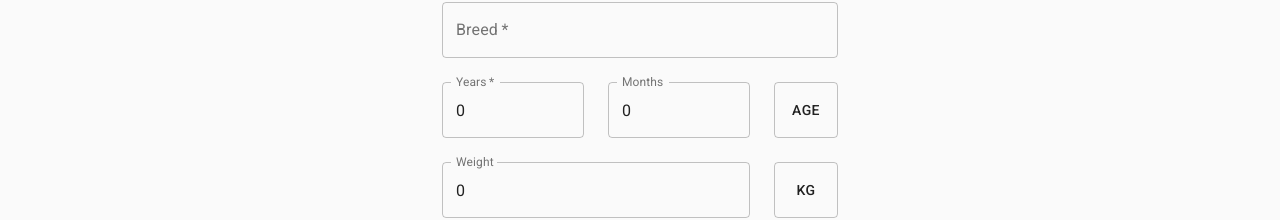
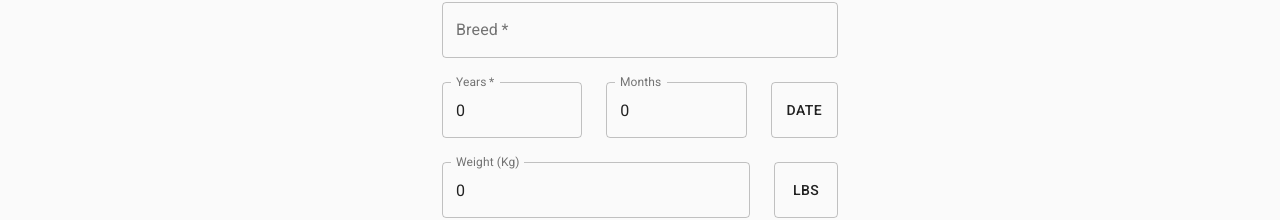
Before and after one commit to Sebsterio/animalysis, a React (Create React App) app in the folder client/: page /add-pet in a window 1280 px wide. Shown: the part 408-628 px from the top of the page. Built offline with nearby package versions, Linux system fonts and the light colour scheme.

Commit message:
minor fix

```diff
--- a/client/src/pages/PetForm/PetForm-formData.js
+++ b/client/src/pages/PetForm/PetForm-formData.js
@@ -44,7 +44,7 @@ export default ({
 	};
 	const ageSwitchButtonConfig = {
 		handler: toggleShowAge,
-		label: showAge ? "Age" : "Date",
+		label: showAge ? "Date" : "Age",
 	};
 	const ageSwitchConfig = {
 		layout: "row--right-item-auto",
@@ -59,14 +59,14 @@ export default ({
 	// Weight form section
 	const weightSwitchButtonConfig = {
 		handler: toggleShowKg,
-		label: showKg ? "Kg" : "Lbs",
+		label: showKg ? "Lbs" : "Kg",
 	};
 	const weightSwitchConfig = {
 		layout: "row--right-item-auto",
 		fields: [
 			showKg
-				? ["number", "weight", { max: 100 }]
-				: ["number", "weightLbs", { max: 220, label: "Weight" }],
+				? ["number", "weight", { label: "Weight (kg)", max: 100 }]
+				: ["number", "weightLbs", { label: "Weight (lbs)", max: 220 }],
 			["button", "weightSwitchToggle", weightSwitchButtonConfig],
 		],
 	};
```
